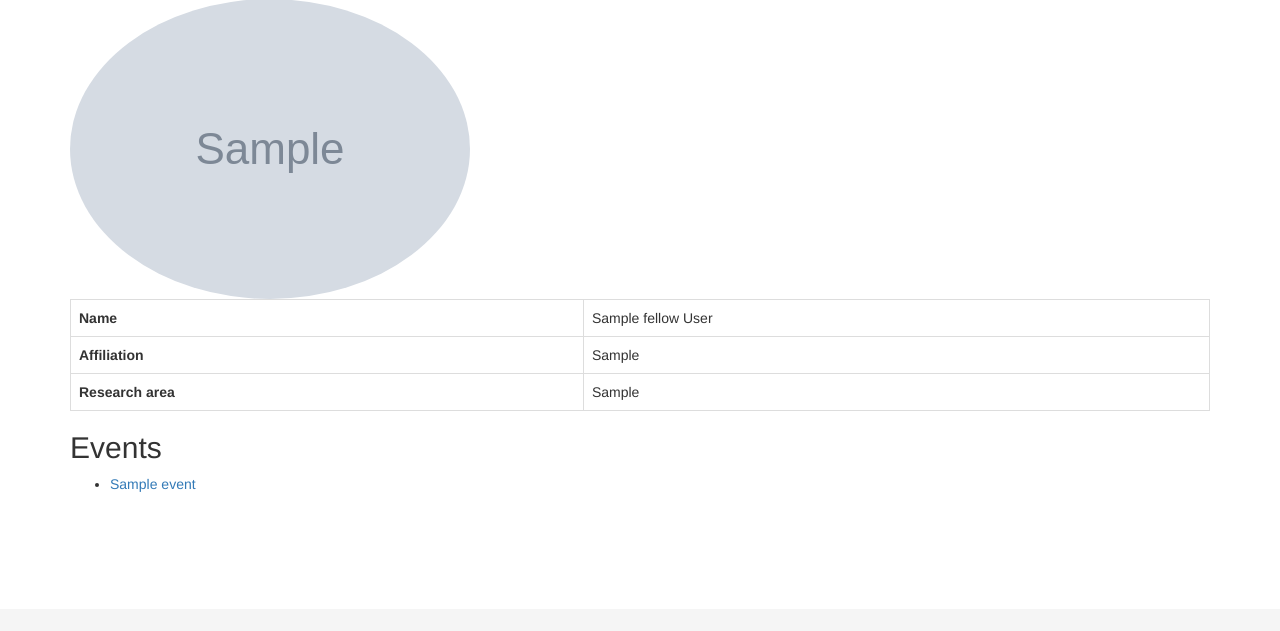
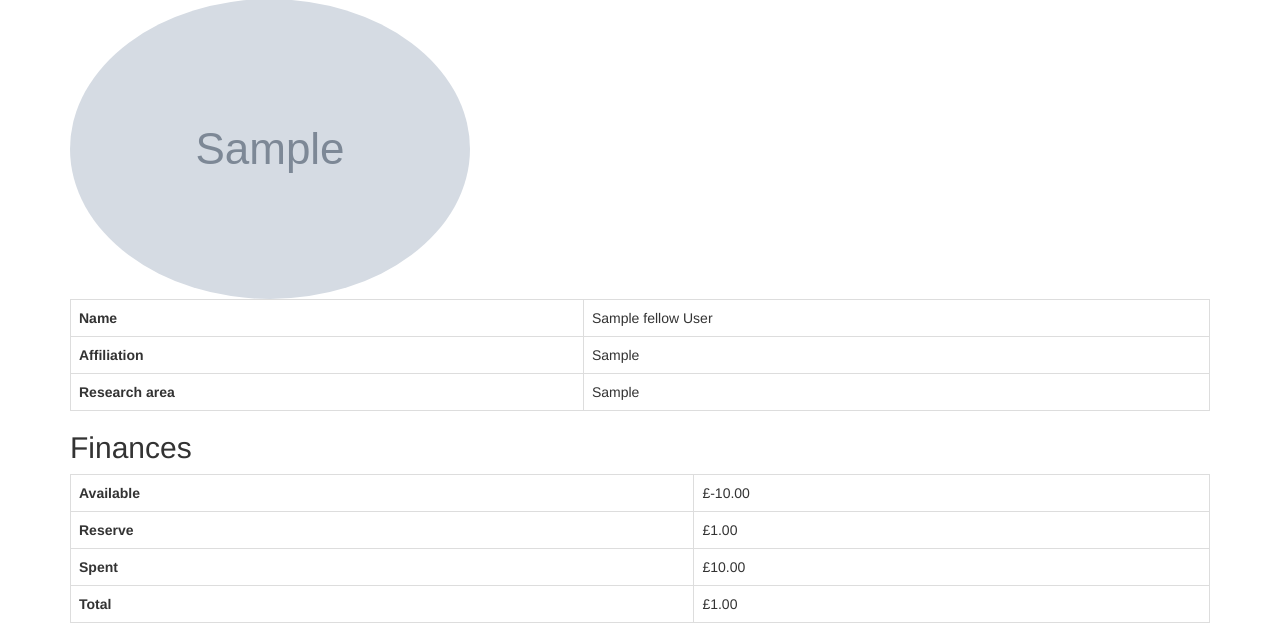
Before and after one commit to softwaresaved/lowfat, a Django app: page /fellow/1/ in a window 1280 px wide. Shown: the part 131-762 px from the top of the page. Run offline with Django 3.2, Linux system fonts and the light colour scheme; a user stored in the database is signed in; tables that the repository leaves empty hold one stand-in row (values such as "Sample post"); grey boxes marked "Sample" are stand-in pictures; parts of the project's set-up code (start-up, migrations or seed data) failed here and were passed over; some libraries are stand-ins or nearby versions.

Commit message:
Add finance table

```diff
--- a/fellowms/models.py
+++ b/fellowms/models.py
@@ -22,17 +22,17 @@ EVENT_CATEGORY = (
         )
 
 AD_STATUS = (
-        ('U', 'Unprocessed'),
-        ('V', 'Visible'),
-        ('H', 'Hide'),
-        ('A', 'Archived'),
+        ('U', 'Unprocessed'),  # Initial status
+        ('V', 'Visible'),  # Event is visible on map
+        ('H', 'Hide'),  # Event is invisible on map
         )
 
 EVENT_STATUS = (
-        ('U', 'Unprocessed'),
-        ('P', 'Processing'),
-        ('A', 'Approved'),
-        ('R', 'Reproved'),
+        ('U', 'Unprocessed'),  # Initial status
+        ('P', 'Processing'),  # When someone was assigned to review the request
+        ('A', 'Approved'),  # Event was approved. Funds are reserved.
+        ('R', 'Reproved'),  # Event was declided.
+        ('F', 'Archived'),  # Approved events with all claims and blog posts were processed. No funds are reserved.
         )
 
 EXPENSE_STATUS = (
@@ -125,10 +125,12 @@ class Fellow(models.Model):
     inauguration_year = models.IntegerField(
             null=True,
             blank=True)
-    fellowship_grant = models.IntegerField(
-            default=0,
-            null=False,
-            blank=False)
+    fellowship_grant = models.DecimalField(max_digits=MAX_DIGITS,
+                                           decimal_places=2,
+                                           null=False,
+                                           blank=False,
+                                           default=0.00)
+
     # Mentors need to be another fellow
     mentor = models.ForeignKey('self',
             blank=True,
@@ -141,10 +143,19 @@ class Fellow(models.Model):
     def __str__(self):
         return "{} {}".format(self.forenames, self.surname)
 
+    def fellowship_used(self):
+        """Return the ammount alread used from the fellowship grant."""
+        this_fellow_expenses = Expense.objects.filter(event__fellow=self, status__in=['A', 'F'])
+        return sum([expense.amount for expense in this_fellow_expenses])
+
+    def fellowship_reserve(self):
+        """Return the ammount reserved from the fellowship grant."""
+        this_fellow_events = Event.objects.filter(fellow=self, status__in=['U', 'P', 'A'])
+        return sum([event.budget_approve if event.budget_approve else event.budget_total() for event in this_fellow_events])
+
     def fellowship_available(self):
         """Return the remain fellowship grant."""
-        this_fellow_events = Event.objects.filter(fellow=self)
-        return self.fellowship_grant - sum([event.approve for event in this_fellow_events])
+        return self.fellowship_grant - self.fellowship_reserve() - self.fellowship_used()
 
 
 class Event(models.Model):
@@ -198,8 +209,8 @@ class Event(models.Model):
             default=0.00)
     budget_approve = models.DecimalField(max_digits=MAX_DIGITS,
             decimal_places=2,
-            blank=False,
-            default=0.00)
+            null=True,
+            blank=True)
     justification = models.TextField(blank=False)
     additional_info = models.TextField(blank=True)
 
@@ -256,6 +267,10 @@ class Expense(models.Model):
     status = models.CharField(choices=EXPENSE_STATUS,
             max_length=1,
             default="P")
+    amount = models.DecimalField(max_digits=MAX_DIGITS,
+                                 decimal_places=2,
+                                 blank=False,
+                                 default=0.00)
 
     # Control
     added = models.DateTimeField(auto_now_add=True)
--- a/fellowms/templates/fellowms/dashboard.html
+++ b/fellowms/templates/fellowms/dashboard.html
@@ -66,8 +66,8 @@
   </tbody>
 </table>
 {% else %}
-<p>You still have £{{ budget_available }} from your fellowship.</p>
-<p>Your events are:</p>
+{% include 'fellowms/finances.html' %}
+<h2>Events</h2>
 <table class="table table-bordered">
   <tbody>
     <tr>
--- a/fellowms/templates/fellowms/fellow_detail.html
+++ b/fellowms/templates/fellowms/fellow_detail.html
@@ -20,6 +20,9 @@
         </tr>
     </tbody>
 </table>
+{% if show_finances %}
+{% include 'fellowms/finances.html' %}
+{% endif %}
 <h2>Events</h2>
 <ul>
 {% for event in events %}
--- /dev/null
+++ b/fellowms/templates/fellowms/finances.html
@@ -0,0 +1,21 @@
+<h2>Finances</h2>
+<table class="table table-bordered">
+  <tbody>
+  <tr>
+    <th>Available</th>
+    <td>£{{ fellow.fellowship_available }}</td>
+  </tr>
+  <tr>
+    <th>Reserve</th>
+    <td>£{{ fellow.fellowship_reserve }}</td>
+  </tr>
+  <tr>
+    <th>Spent</th>
+    <td>£{{ fellow.fellowship_used }}</td>
+  <tr>
+  <tr>
+    <th>Total</th>
+    <td>£{{ fellow.fellowship_grant }}</td>
+  </tr>
+  </tbody>
+</table>
--- a/fellowms/views.py
+++ b/fellowms/views.py
@@ -1,5 +1,6 @@
 from datetime import date
 
+from django.contrib.admin.views.decorators import staff_member_required
 from django.contrib.auth import authenticate, login
 from django.contrib.auth.decorators import login_required
 from django.core.files.uploadedfile import SimpleUploadedFile
@@ -26,6 +27,7 @@ def dashboard(request):
             fellow = Fellow.objects.get(user=request.user)
 
             context.update({
+                'fellow': fellow,
                 'events': Event.objects.filter(fellow=fellow),
                 'budget_available': fellow.fellowship_available(),
                 })
@@ -70,6 +72,12 @@ def fellow_detail(request, fellow_id):
             'fellow': this_fellow,
             'events': Event.objects.filter(fellow=this_fellow),
             }
+
+    if request.user.is_authenticated() and (request.user.is_superuser or
+            Fellow.objects.get(user=request.user) == this_fellow):
+            context.update({
+                'show_finances': True,
+                })
 
     return render(request, 'fellowms/fellow_detail.html', context)
 
```
Also changed, not shown: fellowms/migrations/0027_auto_20160713_1258.py (added), fellowms/migrations/0028_auto_20160713_1301.py (added).
